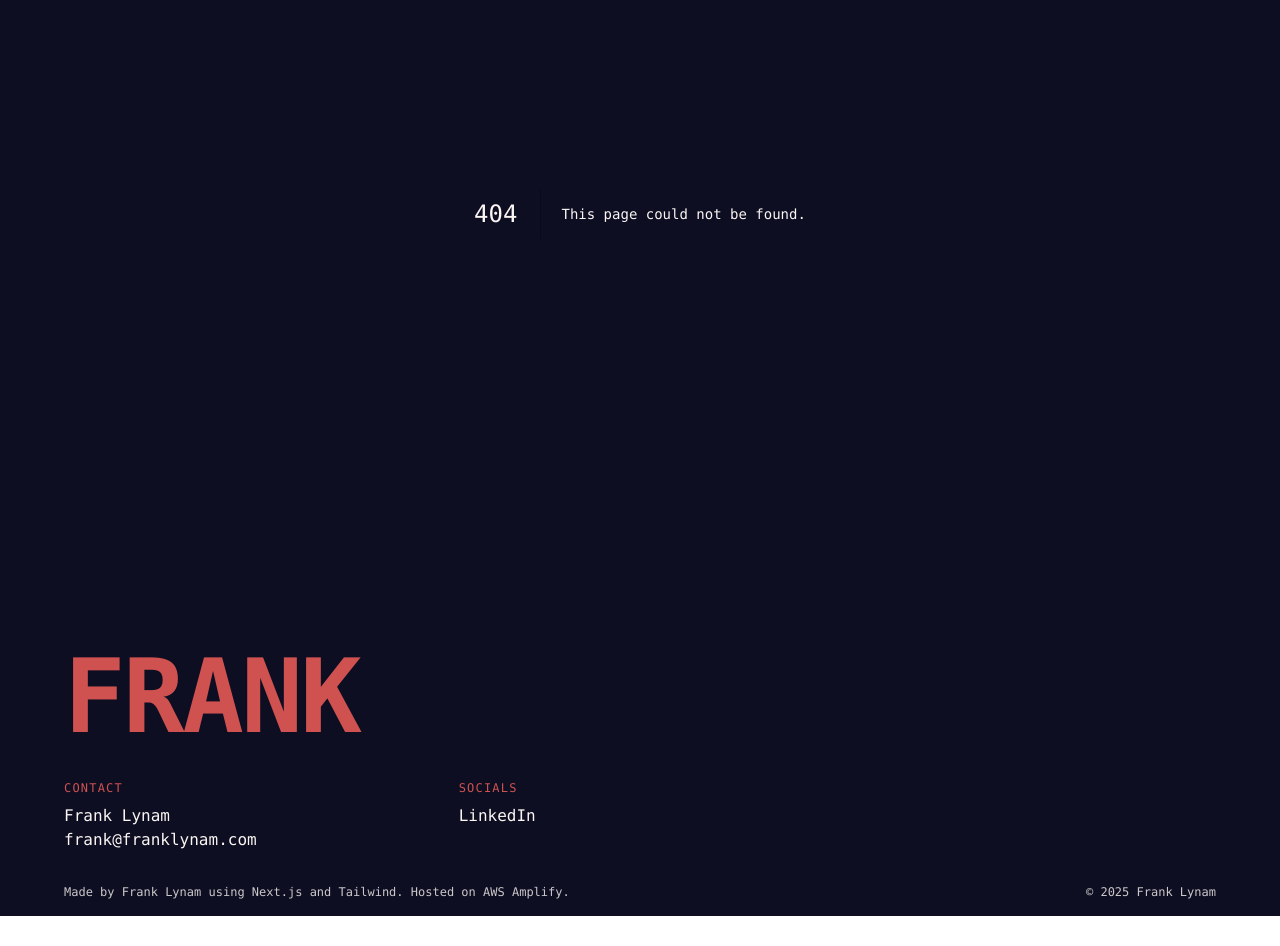
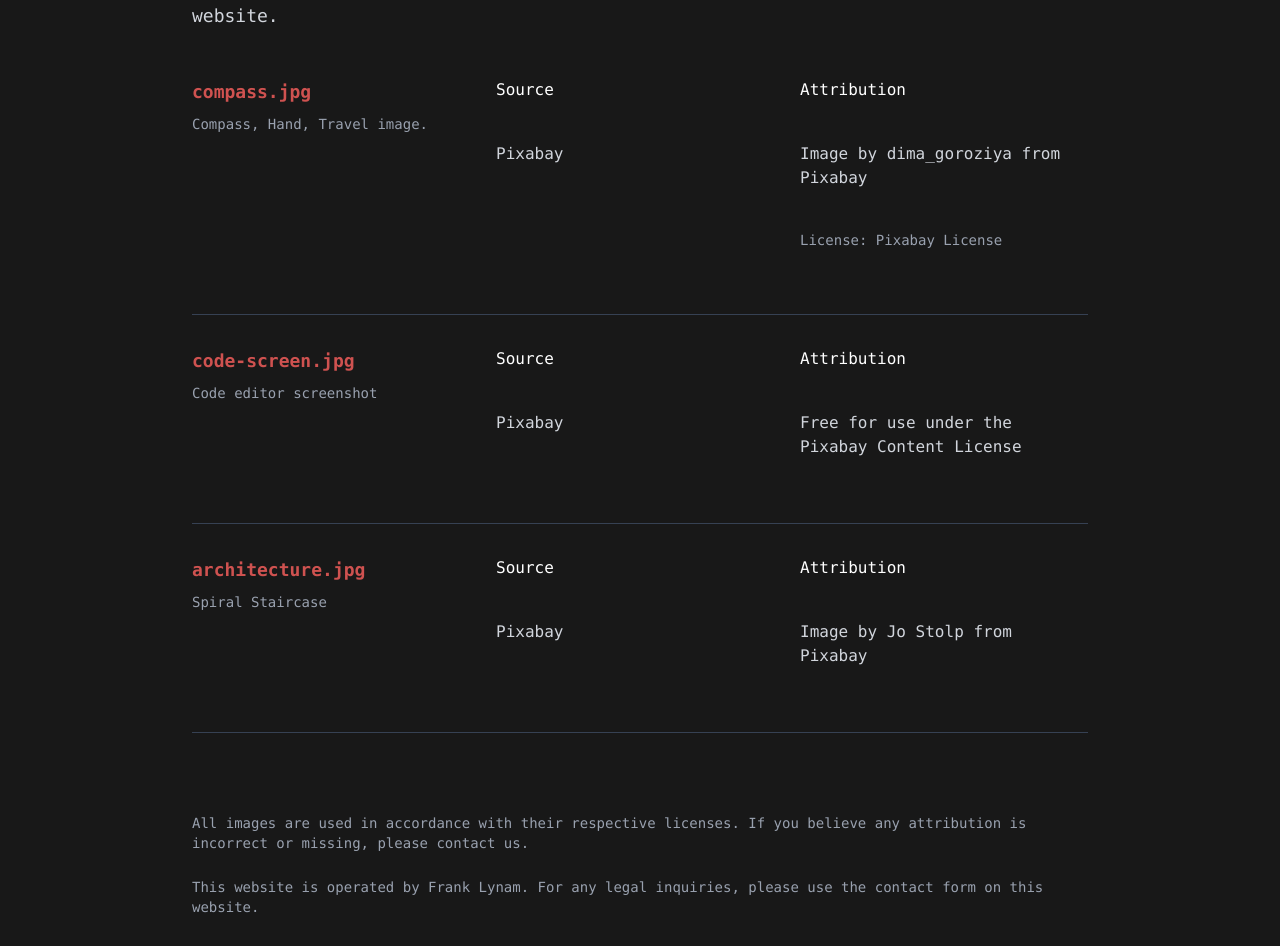
Before and after one commit to franklynam/franklynam.com, a Next.js app: page /legal in a window 1280 px wide. Before the commit this address had no page. Shown: the part 186-1132 px from the top of the page. Before the commit the page ends 1102 px from the top, so only its background shows below. Built offline with nearby package versions, Linux system fonts and the light colour scheme.

Commit message:
Changed map image | added legal page

```diff
--- /dev/null
+++ b/src/app/legal/page.tsx
@@ -0,0 +1,94 @@
+interface ImageCredit {
+  filename: string;
+  description: string;
+  source: string;
+  attribution?: string;
+  license?: string;
+}
+
+export default function LegalPage() {
+  const imageCredits: ImageCredit[] = [
+    {
+      filename: "compass.jpg",
+      description: "Compass, Hand, Travel image.",
+      source: "Pixabay",
+      attribution: `Image by <a href="https://pixabay.com/users/dima_goroziya-3562044/?utm_source=link-attribution&utm_medium=referral&utm_campaign=image&utm_content=1753659" target="_blank">dima_goroziya</a> from <a href="https://pixabay.com//?utm_source=link-attribution&utm_medium=referral&utm_campaign=image&utm_content=1753659" target="_blank">Pixabay</a>`,
+      license: "Pixabay License",
+    },
+    {
+      filename: "code-screen.jpg",
+      description: "Code editor screenshot",
+      source: "Pixabay",
+      attribution: `Free for use under the <a href="https://pixabay.com/service/license/" target="_blank">Pixabay Content License</a>`,
+    },
+    {
+      filename: "architecture.jpg",
+      description: "Spiral Staircase",
+      source: "Pixabay",
+      attribution: `Image by <a href="https://pixabay.com/users/jstolp-9168377/?utm_source=link-attribution&utm_medium=referral&utm_campaign=image&utm_content=7844381" target="_blank">Jo Stolp</a> from <a href="https://pixabay.com//?utm_source=link-attribution&utm_medium=referral&utm_campaign=image&utm_content=7844381" target="_blank">Pixabay</a>`,
+    },
+  ];
+
+  return (
+    <div className="min-h-screen bg-[#181818] text-white">
+      <div className="container mx-auto px-[4vw] sm:py-[10vh] py-[12vh]">
+        <div className="max-w-4xl mx-auto">
+          <h1 className="text-4xl md:text-5xl font-bold mb-8">
+            Legal <span className="text-paletteRed">Information</span>
+          </h1>
+          <p className="text-lg text-gray-300 mb-12 max-w-none">
+            This page contains legal information, image credits, and
+            attributions for this website.
+          </p>
+
+          <div className="space-y-8">
+            {imageCredits.map((credit, index) => (
+              <div key={index} className="border-b border-gray-700 pb-6">
+                <div className="grid md:grid-cols-3 gap-4">
+                  <div>
+                    <h3 className="text-lg font-semibold text-paletteRed mb-2">
+                      {credit.filename}
+                    </h3>
+                    <p className="text-gray-400 text-sm">
+                      {credit.description}
+                    </p>
+                  </div>
+                  <div>
+                    <p className="text-white font-medium">Source</p>
+                    <p className="text-gray-300">{credit.source}</p>
+                  </div>
+                  <div>
+                    <p className="text-white font-medium">Attribution</p>
+                    <p
+                      className="text-gray-300"
+                      dangerouslySetInnerHTML={{
+                        __html: credit.attribution || "",
+                      }}
+                    />
+                    {credit.license && (
+                      <p className="text-gray-400 text-sm mt-1">
+                        License: {credit.license}
+                      </p>
+                    )}
+                  </div>
+                </div>
+              </div>
+            ))}
+          </div>
+
+          <div className="mt-12 pt-8">
+            <p className="text-gray-400 text-sm mb-6 max-w-none">
+              All images are used in accordance with their respective licenses.
+              If you believe any attribution is incorrect or missing, please
+              contact us.
+            </p>
+            <p className="text-gray-400 text-sm mb-6 max-w-none">
+              This website is operated by Frank Lynam. For any legal inquiries,
+              please use the contact form on this website.
+            </p>
+          </div>
+        </div>
+      </div>
+    </div>
+  );
+}
--- a/src/app/page.tsx
+++ b/src/app/page.tsx
@@ -23,7 +23,7 @@ const INTRO_VIDEO_DISPLAY: boolean = false;
 export default function Home() {
   const strengthsItems: GridItem[] = [
     {
-      src: "/treasure-map.jpg",
+      src: "/compass.jpg",
       alt: "Map",
       title: "Leadership",
       description: "I lead teams with empathy, clarity, and a focus on growth.",
--- a/src/app/strengths/page.tsx
+++ b/src/app/strengths/page.tsx
@@ -17,7 +17,7 @@ export default function StrengthsPage() {
       id: "leadership",
       title: "Leadership",
       description: "I lead teams with empathy, clarity, and a focus on growth.",
-      image: "/treasure-map.jpg",
+      image: "/compass.jpg",
       alt: "Map",
       details: [
         "Building and mentoring high-performing engineering teams",
@@ -147,7 +147,7 @@ export default function StrengthsPage() {
                 <div
                   className={`relative ${index % 2 === 1 ? "md:order-1" : ""}`}
                 >
-                  <div className="aspect-[4/3] relative overflow-hidden rounded-lg">
+                  <div className="aspect-[4/3] relative overflow-hidden">
                     <Image
                       src={strength.image}
                       alt={strength.alt}
@@ -169,11 +169,11 @@ export default function StrengthsPage() {
             <h2 className="text-3xl md:text-4xl font-bold mb-6">
               Are you ready to work together?
             </h2>
-            <p className="text-lg text-gray-300 mb-8">
+            <p className="text-lg text-gray-300 mb-8 max-w-none">
               Let&apos;s discuss how these strengths can benefit your next
               project.
             </p>
-            <div className="flex flex-col sm:flex-row gap-4 justify-center">
+            <div className="flex flex-row gap-4 justify-center">
               <Link
                 href="/contact"
                 className="main-button bg-paletteRed text-white text-sm md:text-base"
--- a/src/components/Footer.tsx
+++ b/src/components/Footer.tsx
@@ -9,8 +9,8 @@ export default function Footer() {
     <footer className="bg-paletteBlack text-paletteWhite font-mono pt-8 pb-4 px-4 md:px-16 mt-auto">
       <div className="flex flex-col md:flex-row justify-between items-start md:items-end w-full">
         {/* Left: Huge FRANK */}
-        <div className="text-[12vw] md:text-[8vw] leading-none font-bold text-paletteRed tracking-tight select-none">
-          FRANK
+        <div className="text-[8vw] md:text-[5vw] leading-none font-bold text-paletteRed tracking-tight select-none">
+          FRANKLYNAM.COM
         </div>
         {/* Right: Let's Talk */}
         {BLOG_DISPLAY && (
@@ -82,6 +82,11 @@ export default function Footer() {
       <div className="flex flex-col md:flex-row justify-between items-center mt-8 text-xs gap-2 text-paletteWhite opacity-80">
         <div>
           Made by Frank Lynam using Next.js and Tailwind. Hosted on AWS Amplify.
+          Image credits{" "}
+          <Link href="/legal" className="hover:underline">
+            here
+          </Link>
+          .
         </div>
         <div>&copy; 2025 Frank Lynam</div>
       </div>
```
Also changed, not shown: public/compass.jpg (added), public/treasure-map.jpg (deleted), 1 other file (tests, documents, lock files or other folders).
